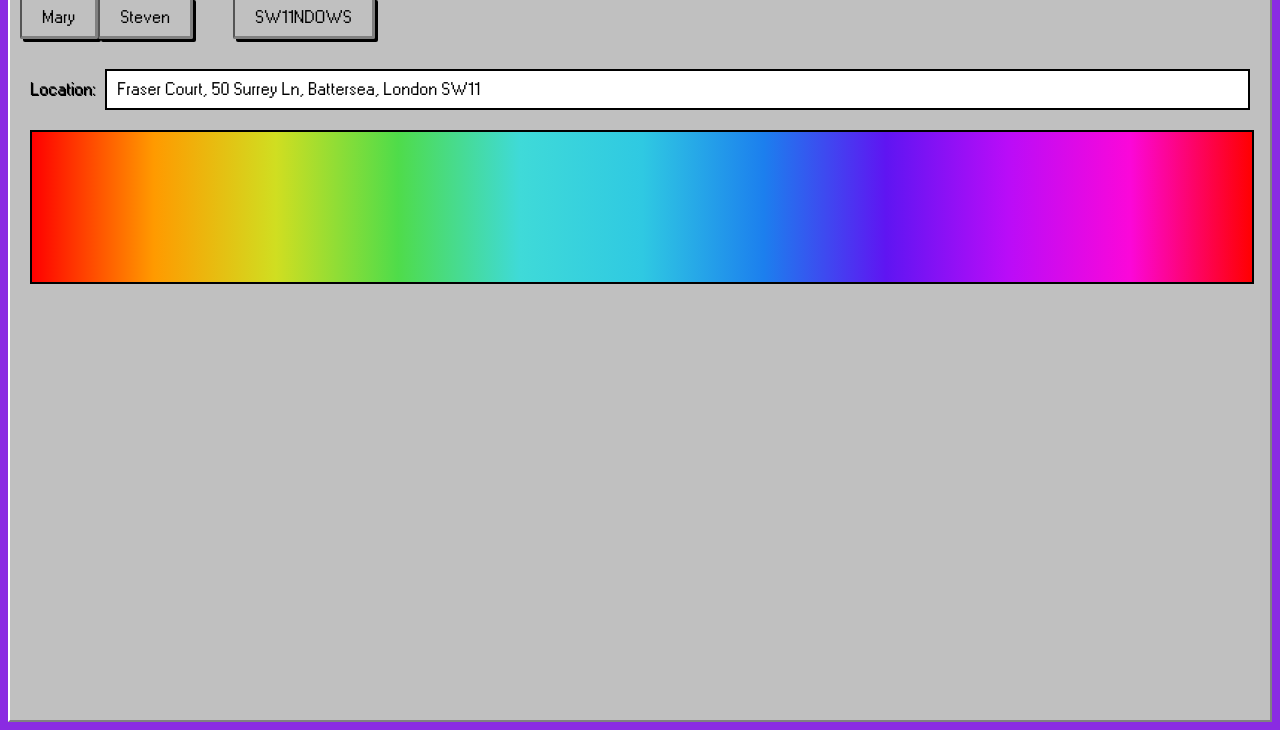
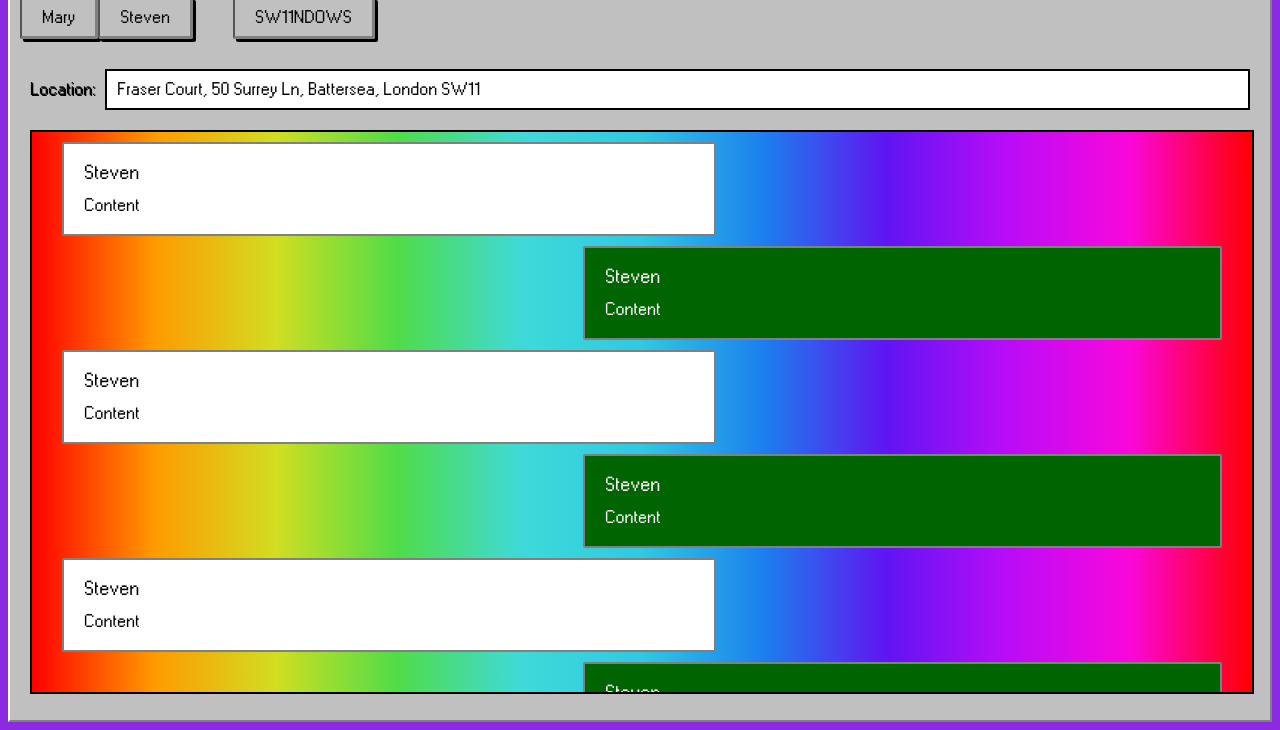
Before and after one commit to patrickpatrickpatrick/whatiftheydonthaveeyes, a website: page index.html in a window 1280 px wide. Shown: the part 90-820 px from the top of the page. Drawn offline with nearby package versions, Linux system fonts and the light colour scheme; no server answers; files whose address does not match are found by name.

Commit message:
should be displaying messages now..

```diff
--- a/index.html
+++ b/index.html
@@ -6,9 +6,22 @@
     var socket = io();
     var el;
 
-    socket.on('time', function(timeString) {
-      el = document.querySelector('.dialog-subheader-fake-input')
-      el.innerHTML = 'Server time: ' + timeString;
+    socket.on('message', function(msg) {
+      var el = document.createElement('DIV');
+      el.className = 'chat-message-container';
+      el.innerHTML = `
+        <div class="chat-message">
+          <span class="chat-message-user">
+            ${msg.user}
+          </span>
+          <br>
+          <br>
+          <span class="chat-message-content">
+            ${msg.content}
+          </span>
+        </div>
+      `;
+      document.querySelector('.dialog-body-content').appendChild(el);
     });
   </script>
   <style type="text/css">
@@ -63,7 +76,6 @@
 
     .dialog-subheader-fake-button {
       padding: 10px;
-
     }
 
     .dialog-button {
@@ -140,15 +152,59 @@
     }
 
     .dialog-body-content {
+      overflow-y: scroll;
       width: calc(100% - 40px);
-      height: 150px;
+      height: calc(100vh - 240px);
       margin: 0px 20px 20px 20px;
-/*      background: white;
-*/      border: 2px solid black;
+      border: 2px solid black;
       background: linear-gradient(90deg, rgba(255,0,0,1) 0%, rgba(255,154,0,1) 10%, rgba(208,222,33,1) 20%, rgba(79,220,74,1) 30%, rgba(63,218,216,1) 40%, rgba(47,201,226,1) 50%, rgba(28,127,238,1) 60%, rgba(95,21,242,1) 70%, rgba(186,12,248,1) 80%, rgba(251,7,217,1) 90%, rgba(255,0,0,1) 100%);
+    }
+
+    .chat-message {
+      width: 50%;
+      height: fit-content;
+      padding: 20px;
+      background-color: white;
+      margin-top: 10px;
+      margin-left: 30px;
+      border-radius: 2px;
+      border: 2px grey solid;
+    }
+
+    .chat-message-container:nth-of-type(2n) {
+      flex-direction: row-reverse;
+      margin-right: 30px;
+    }
+
+    .chat-message-container:nth-of-type(2n) .chat-message {
+      background: darkgreen;
+      color: white;
+      margin-left: 0px;
+    }
+
+    .chat-message-user {
+      font-size: 20px;
+    }
+
+    .chat-message-content {
+      padding-top: 20px;
+      font-size: 18px;
+    }
+
+    .chat-message-container {
+      display: flex;
+      flex-direction: row;
+    }
+
+    .chat-container {
+      display: flex;
+      flex-direction: row;
 
     }
 
+    .chat-message-break {
+      width: calc(50% - 73px);
+    }
   </style>
 </head>
 <body class="dialog">
@@ -218,7 +274,79 @@
   </div>
   <div class="dialog-body">
     <div class="dialog-body-content">
+      <div class="chat-message-container">
+        <div class="chat-message">
+          <span class="chat-message-user">
+            Steven
+          </span>
+          <br>
+          <br>
+          <span class="chat-message-content">
+            Content
+          </span>
+        </div>
+      </div>
+      <div class="chat-message-container">
+        <div class="chat-message">
+          <span class="chat-message-user">
+            Steven
+          </span>
+          <br>
+          <br>
+          <span class="chat-message-content">
+            Content
+          </span>
+        </div>
+      </div>
+      <div class="chat-message-container">
+        <div class="chat-message">
+          <span class="chat-message-user">
+            Steven
+          </span>
+          <br>
+          <br>
+          <span class="chat-message-content">
+            Content
+          </span>
+        </div>
+      </div>
+      <div class="chat-message-container">
+        <div class="chat-message">
+          <span class="chat-message-user">
+            Steven
+          </span>
+          <br>
+          <br>
+          <span class="chat-message-content">
+            Content
+          </span>
+        </div>
+      </div>
+      <div class="chat-message-container">
+        <div class="chat-message">
+          <span class="chat-message-user">
+            Steven
+          </span>
+          <br>
+          <br>
+          <span class="chat-message-content">
+            Content
+          </span>
+        </div>
+      </div>
 
+      <div class="chat-message-container">
+        <div class="chat-message">
+          <span class="chat-message-user">
+            Steven
+          </span>
+          <br>
+          <br>
+          <span class="chat-message-content">
+            Content
+          </span>
+        </div>
+      </div>
     </div>
   </div>
 </body>
```
Also changed, not shown: index.js (+5 -2 lines).
